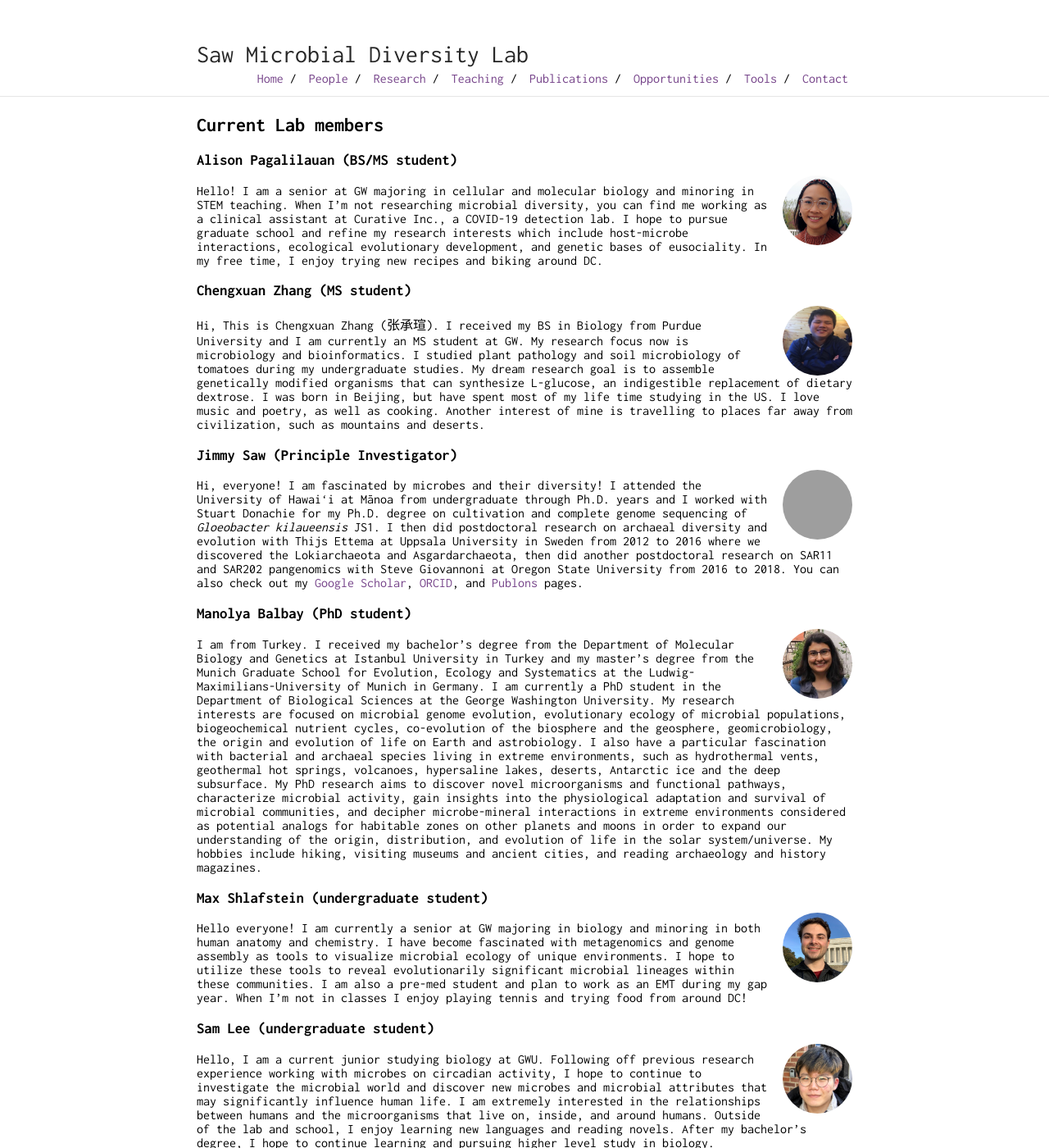
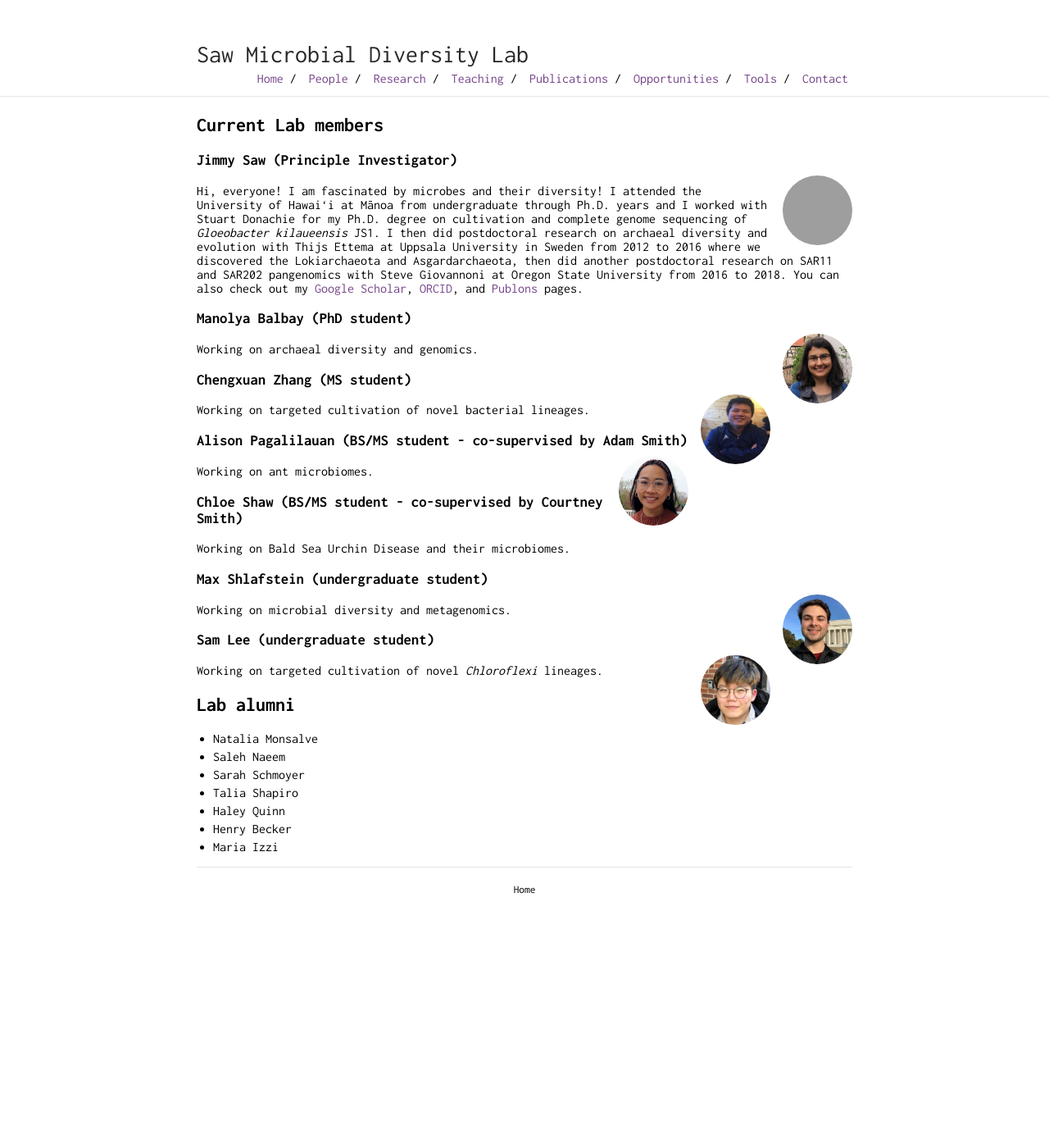
Before and after one commit to jimmysaw/jimmysaw.github.io, a Jekyll site: the page built from people.md, in a window 1280 px wide and 1400 px high. Shown: the whole window at 82% size. Built offline with Jekyll 4.4.1, drawn with Linux system fonts in a browser that asks for light colours; our own code applies the rules of GitHub Pages for plain Markdown files; grey boxes are pictures that could not be loaded.

Commit message:
edited people

```diff
--- a/people.md
+++ b/people.md
@@ -4,19 +4,6 @@ is_contact: true
 ---
 
 ## Current Lab members
-
-### Alison Pagalilauan (BS/MS student)
-
-<img class="profile-picture" src="images/ap.jpg">
-
-Hello! I am a senior at GW majoring in cellular and molecular biology and minoring in STEM teaching. When I'm not researching microbial diversity, you can find me working as a clinical assistant at Curative Inc., a COVID-19 detection lab. I hope to pursue graduate school and refine my research interests which include host-microbe interactions, ecological evolutionary development, and genetic bases of eusociality. In my free time, I enjoy trying new recipes and biking around DC.
-
-### Chengxuan Zhang (MS student)
-
-<img class="profile-picture" src="images/cz.jpg">
-
-Hi, This is Chengxuan Zhang (张承瑄). I received my BS in Biology from Purdue University and I am currently an MS student at GW. My research focus now is microbiology and bioinformatics. I studied plant pathology and soil microbiology of tomatoes during my undergraduate studies. My dream research goal is to assemble genetically modified organisms that can synthesize L-glucose, an indigestible replacement of dietary dextrose. I was born in Beijing, but have spent most of my life time studying in the US. I love music and poetry, as well as cooking. Another interest of mine is travelling to places far away from civilization, such as mountains and deserts.
-
 
 ### Jimmy Saw (Principle Investigator)
 
@@ -30,19 +17,36 @@ You can also check out my [Google Scholar](https://scholar.google.com/citations?
 
 <img class="profile-picture" src="images/mb.jpg">
 
-I am from Turkey. I received my bachelor's degree from the Department of Molecular Biology and Genetics at Istanbul University in Turkey and my master's degree from the Munich Graduate School for Evolution, Ecology and Systematics at the Ludwig-Maximilians-University of Munich in Germany. I am currently a PhD student in the Department of Biological Sciences at the George Washington University. My research interests are focused on microbial genome evolution, evolutionary ecology of microbial populations, biogeochemical nutrient cycles, co-evolution of the biosphere and the geosphere, geomicrobiology, the origin and evolution of life on Earth and astrobiology. I also have a particular fascination with bacterial and archaeal species living in extreme environments, such as hydrothermal vents, geothermal hot springs, volcanoes, hypersaline lakes, deserts, Antarctic ice and the deep subsurface. My PhD research aims to discover novel microorganisms and functional pathways, characterize microbial activity, gain insights into the physiological adaptation and survival of microbial communities, and decipher microbe-mineral interactions in extreme environments considered as potential analogs for habitable zones on other planets and moons in order to expand our understanding of the origin, distribution, and evolution of life in the solar system/universe. My hobbies include hiking, visiting museums and ancient cities, and reading archaeology and history magazines.
+Working on archaeal diversity and genomics.
+
+### Chengxuan Zhang (MS student)
+
+<img class="profile-picture" src="images/cz.jpg">
+
+Working on targeted cultivation of novel bacterial lineages.
+
+### Alison Pagalilauan (BS/MS student - co-supervised by Adam Smith)
+
+<img class="profile-picture" src="images/ap.jpg">
+
+Working on ant microbiomes.
+
+### Chloe Shaw (BS/MS student - co-supervised by Courtney Smith)
+
+Working on Bald Sea Urchin Disease and their microbiomes.
 
 ### Max Shlafstein (undergraduate student)
 
 <img class="profile-picture" src="images/max.jpg">
 
-Hello everyone! I am currently a senior at GW majoring in biology and minoring in both human anatomy and chemistry. I have become fascinated with metagenomics and genome assembly as tools to visualize microbial ecology of unique environments. I hope to utilize these tools to reveal evolutionarily significant microbial lineages within these communities. I am also a pre-med student and plan to work as an EMT during my gap year. When I’m not in classes I enjoy playing tennis and trying food from around DC!
+Working on microbial diversity and metagenomics.
 
 ### Sam Lee (undergraduate student)
 
 <img class="profile-picture" src="images/sl.jpg">
 
-Hello, I am a current junior studying biology at GWU. Following off previous research experience working with microbes on circadian activity, I hope to continue to investigate the microbial world and discover new microbes and microbial attributes that may significantly influence human life. I am extremely interested in the relationships between humans and the microorganisms that live on, inside, and around humans. Outside of the lab and school, I enjoy learning new languages and reading novels. After my bachelor’s degree, I hope to continue learning and pursuing higher level study in biology.
+Working on targeted cultivation of novel *Chloroflexi* lineages.
+
 
 ## Lab alumni
 
```
